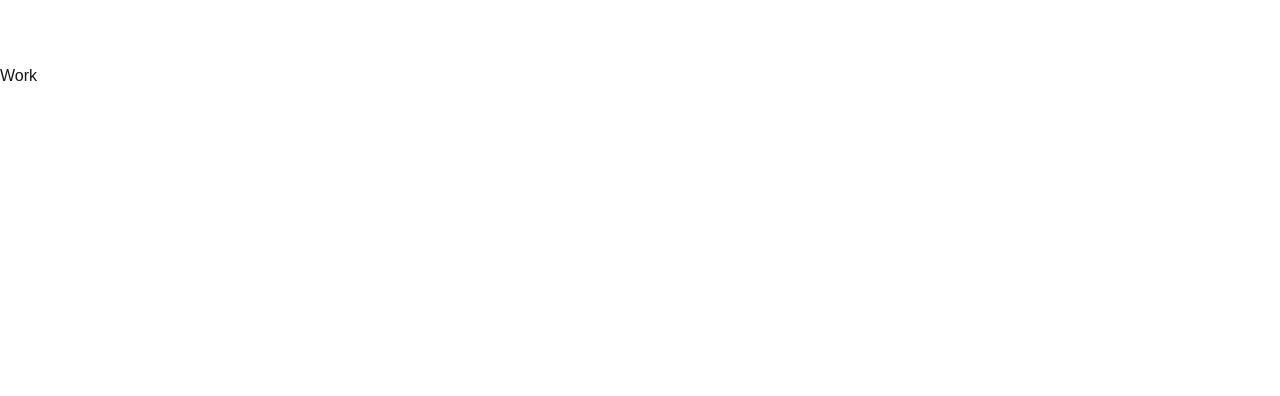
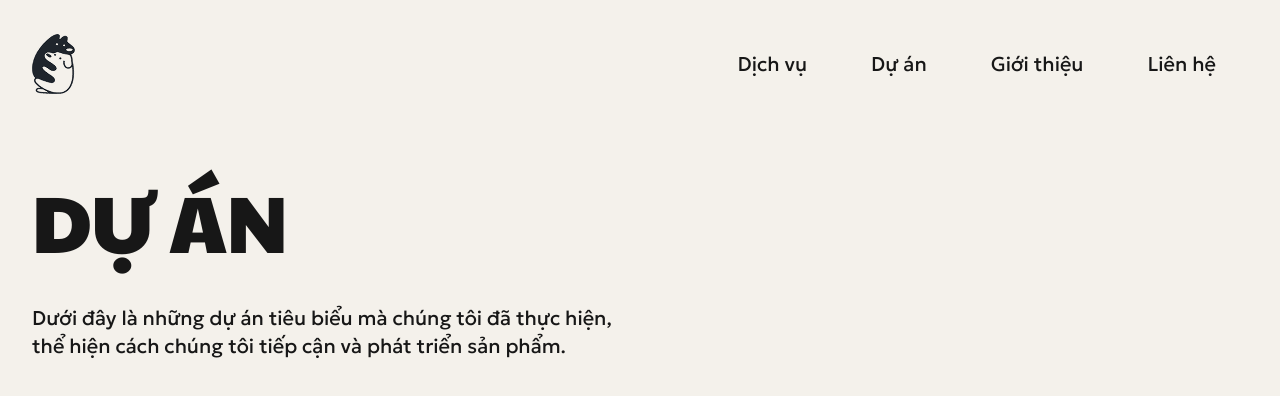
Before and after one commit to TanTaiLe/next-16thlab-web-portfolio, a Next.js app: page /work in a window 1280 px wide. Shown: the top 396 px of the page. Built offline with nearby package versions, Linux system fonts and the light colour scheme.

Commit message:
feat: init Hero

```diff
--- a/app/globals.css
+++ b/app/globals.css
@@ -3,16 +3,16 @@
 @tailwind utilities;
 
 :root {
-  --background: #ffffff;
+  --background: #f4f1eb;
   --foreground: #171717;
 }
 
-@media (prefers-color-scheme: dark) {
+/* @media (prefers-color-scheme: dark) {
   :root {
     --background: #0a0a0a;
     --foreground: #ededed;
   }
-}
+} */
 
 html,
 body {
@@ -23,7 +23,7 @@ body {
 body {
   color: var(--foreground);
   background: var(--background);
-  font-family: Arial, Helvetica, sans-serif;
+  font-family: var(--font-content);
   -webkit-font-smoothing: antialiased;
   -moz-osx-font-smoothing: grayscale;
 }
@@ -34,13 +34,22 @@ body {
   margin: 0;
 }
 
+h1,
+h2,
+h3,
+h4,
+h5,
+h6 {
+  font-family: var(--font-title);
+}
+
 a {
   color: inherit;
   text-decoration: none;
 }
 
-@media (prefers-color-scheme: dark) {
+/* @media (prefers-color-scheme: dark) {
   html {
     color-scheme: dark;
   }
-}
+} */
--- a/app/layout.tsx
+++ b/app/layout.tsx
@@ -1,6 +1,19 @@
-import { Navbar } from "@/components/common/Navbar";
+import { Navbar } from "@/components/layout/Navbar";
 import type { Metadata } from "next";
+import { Paytone_One, Geologica } from "next/font/google";
 import "./globals.css";
+
+const contentFont = Geologica({
+  weight: ["300", "400", "600"],
+  variable: "--font-content",
+  subsets: ["latin", "vietnamese"],
+});
+
+const titleFont = Paytone_One({
+  weight: "400",
+  variable: "--font-title",
+  subsets: ["latin", "vietnamese"],
+});
 
 export const metadata: Metadata = {
   title: "16thLab",
@@ -14,7 +27,7 @@ export default function RootLayout({
 }>) {
   return (
     <html lang="en">
-      <body>
+      <body className={`pt-24 ${titleFont.variable} ${contentFont.variable}`}>
         <Navbar />
         {children}
       </body>
--- a/app/work/page.tsx
+++ b/app/work/page.tsx
@@ -1,9 +1,14 @@
-import { Wrapper } from "@/components/common/Wrapper";
+import { Hero } from "@/components/ui/Hero";
+
+const pageData = {
+  Hero: {
+    title: "Dự án",
+    description: "Dưới đây là những dự án tiêu biểu mà chúng tôi đã thực hiện, thể hiện cách chúng tôi tiếp cận và phát triển sản phẩm.",
+  }
+};
 
 export default function Work() {
   return <>
-    <Wrapper>
-      <h1>Work</h1>
-    </Wrapper>
+    <Hero {...pageData.Hero} />
   </>;
 }
--- /dev/null
+++ b/components/base/Container.tsx
@@ -0,0 +1,13 @@
+import cn from "classnames";
+import { ReactNode } from "react";
+
+type Props = {
+  children: ReactNode;
+  className?: string;
+};
+
+export const Container = ({ children, className = "" }: Props) => {
+  return <div className={cn("mx-auto w-full container px-4 sm:px-6 lg:px-8", className)}>
+    {children}
+  </div>;
+};
--- /dev/null
+++ b/components/base/Section.tsx
@@ -0,0 +1,13 @@
+import cn from "classnames";
+import { ReactNode } from "react";
+
+type Props = {
+  children: ReactNode;
+  className?: string;
+};
+
+export const Section = ({ children, className = "" }: Props) => {
+  return <div className={cn("py-4 sm:py-6 lg:py-16", className)}>
+    {children}
+  </div>;
+};
--- a/components/common/Navbar/index.tsx
+++ /dev/null
@@ -1,3 +0,0 @@
-export const Navbar = () => {
-  return <nav className="relative"></nav>;
-};
--- a/components/common/Wrapper/index.tsx
+++ /dev/null
@@ -1,14 +0,0 @@
-import { ReactNode } from "react";
-
-type WrapperProps = {
-  children: ReactNode;
-  className?: string;
-};
-
-export const Wrapper = ({ children, className = "" }: WrapperProps) => {
-  return <section className={className}>
-    <div className="container mx-auto py-16">
-      {children}
-    </div>
-  </section>;
-};
--- /dev/null
+++ b/components/layout/Navbar.tsx
@@ -0,0 +1,80 @@
+"use client";
+
+import { Container } from "@/components/base/Container";
+import cn from "classnames";
+import Image from "next/image";
+import { useState } from "react";
+
+export const Navbar = () => {
+  const [open, setOpen] = useState(false);
+
+  const navItems = [
+    { label: "Dịch vụ", href: "#" },
+    { label: "Dự án", href: "#about" },
+    { label: "Giới thiệu", href: "#projects" },
+    { label: "Liên hệ", href: "#contact" },
+  ];
+  return (
+    <header className="fixed top-8 left-0 right-0 z-50">
+      <Container className="flex h-16 items-center justify-between">
+        {/* Logo */}
+        <a href="#">
+          <Image
+            src="/logo.png"
+            alt="Next.js logo"
+            width={43}
+            height={60}
+            priority
+          />
+        </a>
+
+        {/* Desktop menu */}
+        <nav className="hidden md:flex items-center">
+          {navItems.map((item) => (
+            <a
+              key={item.label}
+              href={item.href}
+              className="text-xl
+              //text-gray-600
+              //dark:text-gray-300
+              //hover:text-gray-900
+              //dark:hover:text-white
+              transition-colors px-8 py-4"
+            >
+              {item.label}
+            </a>
+          ))}
+        </nav>
+
+        {/* Mobile toggle */}
+        <button
+          onClick={() => setOpen(!open)}
+          className="md:hidden p-2 text-gray-700 dark:text-gray-200"
+        >
+          {open ? "X" : "O"}
+        </button>
+      </Container>
+
+      {/* Mobile menu */}
+      <div
+        className={cn(
+          "md:hidden border-t border-gray-100 dark:border-gray-800 bg-white dark:bg-gray-900 transition-all duration-300 overflow-hidden",
+          open ? "max-h-64" : "max-h-0"
+        )}
+      >
+        <Container className="flex flex-col py-4 space-y-3">
+          {navItems.map((item) => (
+            <a
+              key={item.label}
+              href={item.href}
+              className="text-sm font-medium text-gray-600 dark:text-gray-300 hover:text-gray-900 dark:hover:text-white"
+              onClick={() => setOpen(false)}
+            >
+              {item.label}
+            </a>
+          ))}
+        </Container>
+      </div>
+    </header>
+  );
+};
--- /dev/null
+++ b/components/ui/Hero.tsx
@@ -0,0 +1,22 @@
+import { Container } from "@/components/base/Container";
+import { Section } from "@/components/base/Section";
+
+type Props = {
+  title: string;
+  description?: string;
+};
+
+export const Hero = ({ title, description }: Props) => {
+  return <Section>
+    <Container>
+      <div className="grid grid-cols-2 gap-7">
+        <div className="flex flex-col gap-6">
+          <h1 className="text-[80px] uppercase">{title}</h1>
+          <p className="text-xl">{description}</p>
+        </div>
+
+        <div></div>
+      </div>
+    </Container>
+  </Section>;
+};
--- a/package.json
+++ b/package.json
@@ -23,6 +23,8 @@
     "@babel/preset-react": "^7.27.1",
     "@babel/preset-typescript": "^7.27.1",
     "@eslint/eslintrc": "^3",
+    "@headlessui/react": "^2.2.9",
+    "@heroicons/react": "^2.2.0",
     "@testing-library/dom": "^10.4.1",
     "@testing-library/jest-dom": "^6.8.0",
     "@testing-library/react": "^16.3.0",
```
Also changed, not shown: public/logo.png (added), 1 other file (tests, documents, lock files or other folders).
